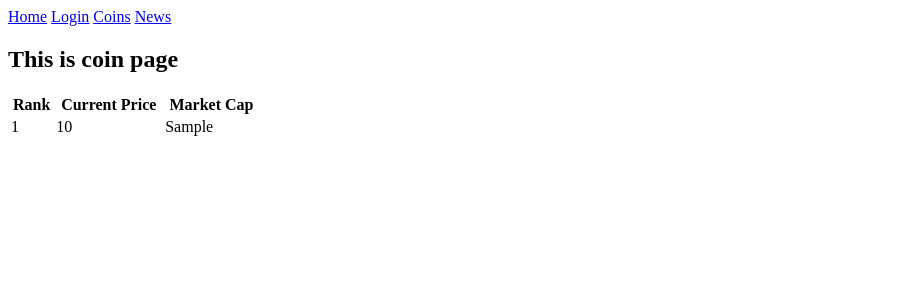
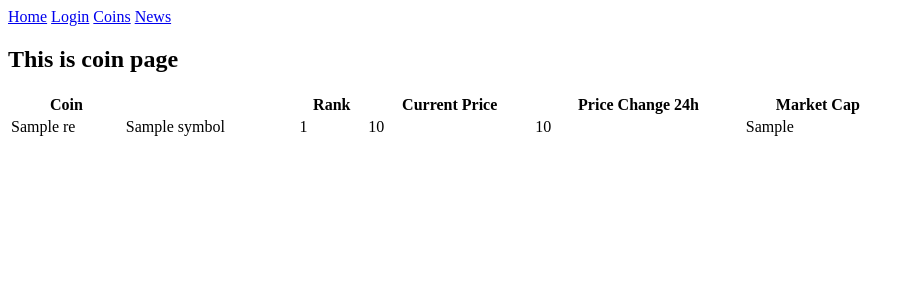
Before and after one commit to tryingtolearn11/watcher, a Flask app: template app/templates/coin.html in a window 1280 px wide. Shown: the top 300 px of the page, without its empty margins (0-915 px from the left). Run offline with Flask 2, Linux system fonts and the light colour scheme; the template is opened without the code that fills it: most values are stand-ins (such as "Sample title", 1, 10 or a date in 2020).

Commit message:
added new data

```diff
--- a/app/routes.py
+++ b/app/routes.py
@@ -39,14 +39,14 @@ def coins():
 
 
     data = cg.get_coins_markets(vs_currency='usd')
-    #printer.pprint(data)
+#     printer.pprint(data)
 
 
 
     # Parse and sort for rank by market cap
     res = []
     for d in data:
-        rank = {k: d[k] for k in d.keys() and {'name','current_price','market_cap_rank','market_cap'}}
+        rank = {k: d[k] for k in d.keys() and {'symbol','price_change_24h','name','current_price','market_cap_rank','market_cap'}}
         res.append(rank)
 
 
--- a/app/templates/coin.html
+++ b/app/templates/coin.html
@@ -4,11 +4,14 @@
 {% block content %}
 <h2>This is coin page</h2></p>
 
-<table style="width:20%">
+<table style="width:70%">
     <thead>
         <tr>
+            <th> Coin </th>
+            <th>    </th>
             <th> Rank </th>
             <th> Current Price </th>
+            <th> Price Change 24h </th>
             <th> Market Cap </th>
         </tr>
     </thead>
@@ -16,8 +19,11 @@
 
         {% for k in res %}
         <tr key = {{k.name}}></td>
+            <td>{{  k.name }}</td>
+            <td>{{  k.symbol }}</td>
             <td>{{  k.market_cap_rank }}</td>
             <td>{{  k.current_price   }}</td>
+            <td>{{  k.price_change_24h}}</td>
             <td>{{  k.market_cap   }}</td>
         {% endfor %}
         </tr>
```
Also changed, not shown: 1 other file.
